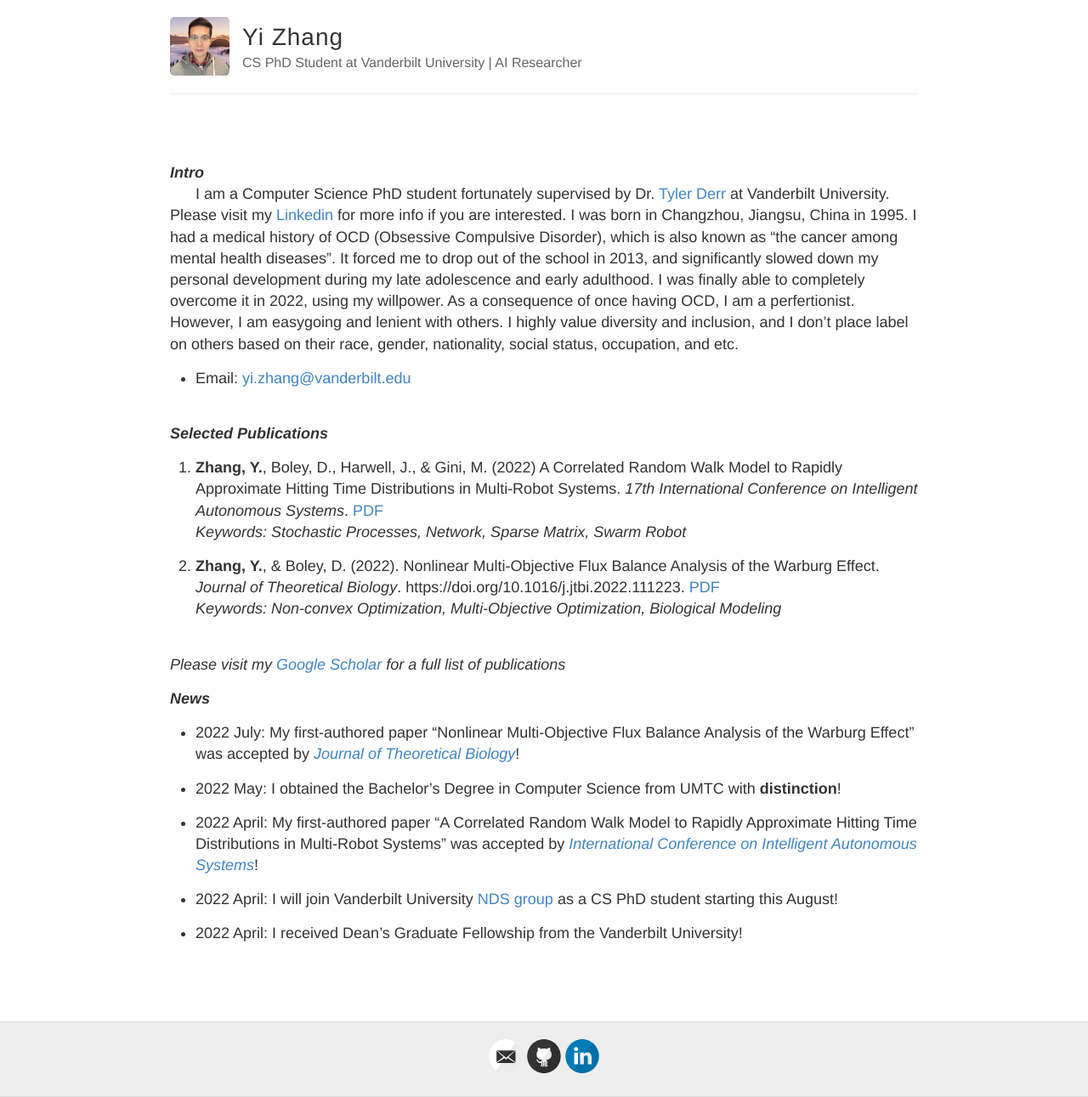
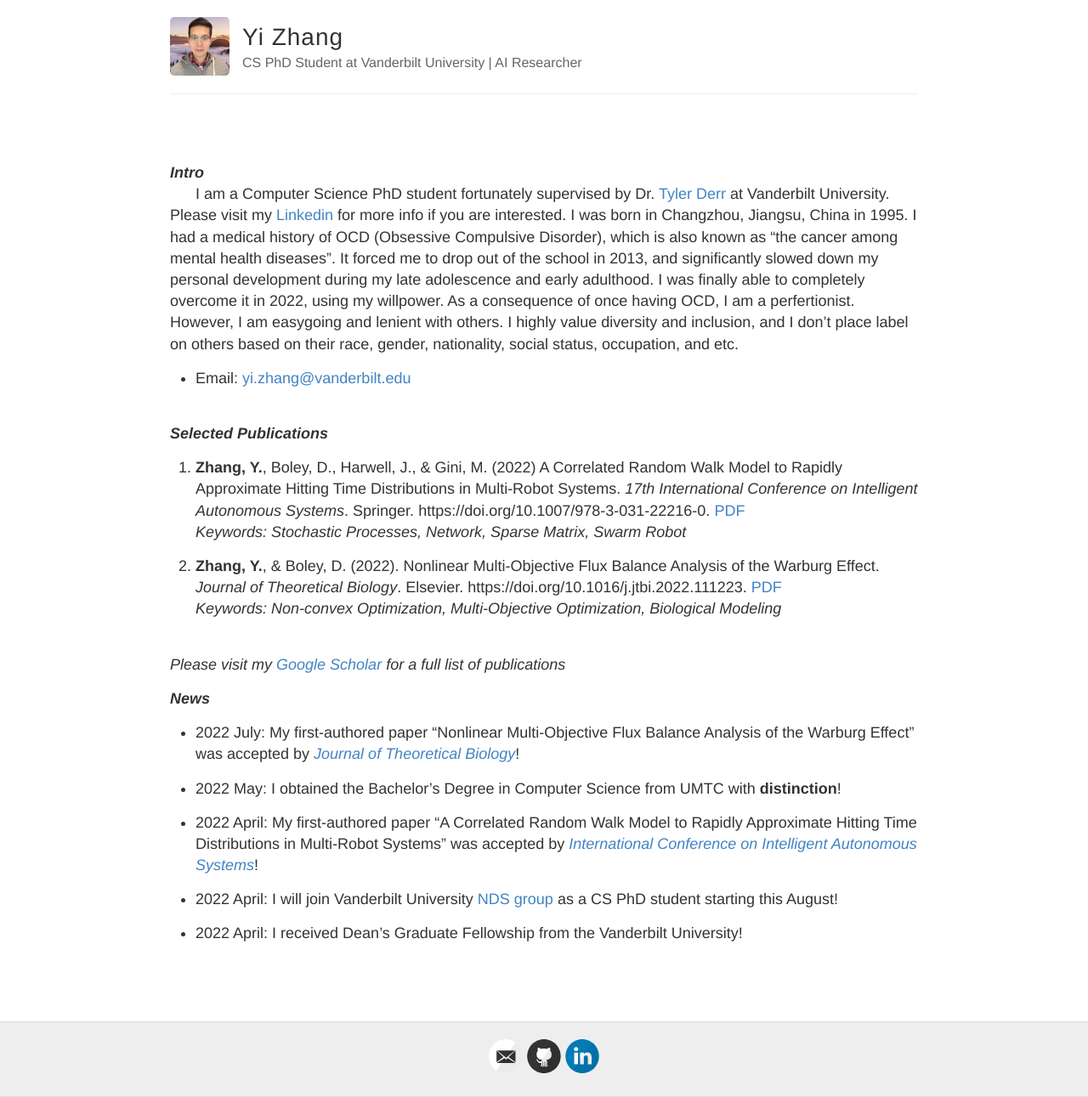
Before and after one commit to YiZhan2854/YiZhan2854.github.io, a Jekyll site: the page built from index.md, in a window 1280 px wide. Shown: the whole page at 85% size. Built offline with Jekyll 4.4.1, drawn with Linux system fonts in a browser that asks for light colours.

Commit message:
Update index.md

```diff
--- a/index.md
+++ b/index.md
@@ -10,10 +10,10 @@ published: ture
 
 
 ***Selected Publications***
-1. **Zhang, Y.**, Boley, D., Harwell, J., & Gini, M. (2022) A Correlated Random Walk Model to Rapidly Approximate Hitting Time Distributions in Multi-Robot Systems. *17th International Conference on Intelligent Autonomous Systems*. [PDF](https://yizhan2854.github.io/swarmrobot.pdf)
+1. **Zhang, Y.**, Boley, D., Harwell, J., & Gini, M. (2022) A Correlated Random Walk Model to Rapidly Approximate Hitting Time Distributions in Multi-Robot Systems. *17th International Conference on Intelligent Autonomous Systems*. Springer. https://doi.org/10.1007/978-3-031-22216-0. [PDF](https://yizhan2854.github.io/swarmrobot.pdf)
 *Keywords: Stochastic Processes, Network, Sparse Matrix, Swarm Robot*
 
-2. **Zhang, Y.**, & Boley, D. (2022). Nonlinear Multi-Objective Flux Balance Analysis of the Warburg Effect. *Journal of Theoretical Biology*. https://doi.org/10.1016/j.jtbi.2022.111223. [PDF](https://yizhan2854.github.io/biooptimization.pdf)
+2. **Zhang, Y.**, & Boley, D. (2022). Nonlinear Multi-Objective Flux Balance Analysis of the Warburg Effect. *Journal of Theoretical Biology*. Elsevier. https://doi.org/10.1016/j.jtbi.2022.111223. [PDF](https://yizhan2854.github.io/biooptimization.pdf)
 *Keywords: Non-convex Optimization, Multi-Objective Optimization, Biological Modeling*
 &nbsp;&nbsp;&nbsp;&nbsp;&nbsp;&nbsp;&nbsp;&nbsp;&nbsp;&nbsp;&nbsp;&nbsp;&nbsp;&nbsp;&nbsp;&nbsp;&nbsp;&nbsp;&nbsp;&nbsp;&nbsp;&nbsp;&nbsp;&nbsp;&nbsp;&nbsp;&nbsp;&nbsp;&nbsp;&nbsp;&nbsp;&nbsp;&nbsp;&nbsp;&nbsp;&nbsp;&nbsp;&nbsp;&nbsp;&nbsp;&nbsp;&nbsp;&nbsp;&nbsp;&nbsp;&nbsp;&nbsp;&nbsp;&nbsp;&nbsp;&nbsp;&nbsp;&nbsp;&nbsp;&nbsp;&nbsp;&nbsp;&nbsp;&nbsp;&nbsp;&nbsp;&nbsp;&nbsp;&nbsp;&nbsp;&nbsp;&nbsp;&nbsp;&nbsp;&nbsp;&nbsp;&nbsp;&nbsp;&nbsp;&nbsp;&nbsp;&nbsp;&nbsp;&nbsp;&nbsp;&nbsp;&nbsp;&nbsp;&nbsp;&nbsp;&nbsp;&nbsp;&nbsp;&nbsp;&nbsp;&nbsp;&nbsp;&nbsp;&nbsp;&nbsp;&nbsp;&nbsp;&nbsp;&nbsp;&nbsp;&nbsp;&nbsp;&nbsp;&nbsp;&nbsp;&nbsp;&nbsp;&nbsp;&nbsp;&nbsp;&nbsp;&nbsp;&nbsp;&nbsp;&nbsp;&nbsp;&nbsp;&nbsp;&nbsp;&nbsp;&nbsp;&nbsp;&nbsp;&nbsp;&nbsp;&nbsp;&nbsp;&nbsp;&nbsp;&nbsp;&nbsp;&nbsp;&nbsp;&nbsp;&nbsp;&nbsp;&nbsp;&nbsp;&nbsp;
 
```
